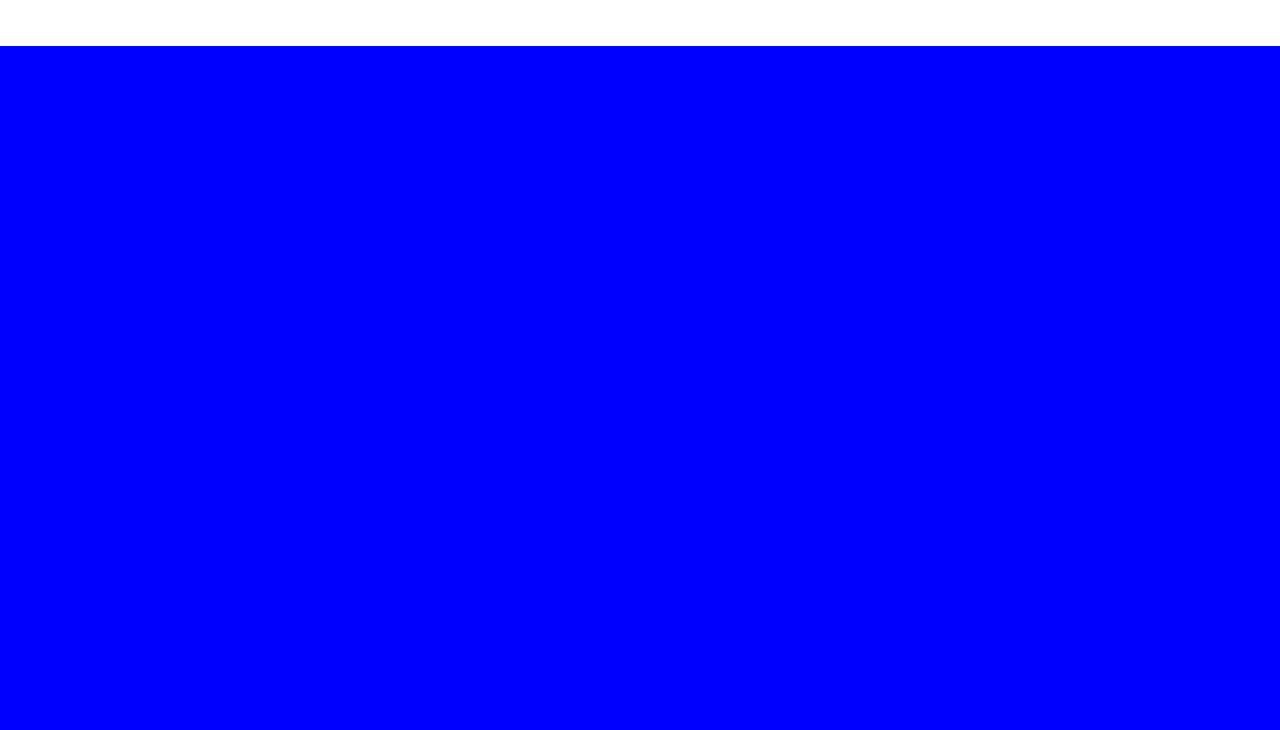
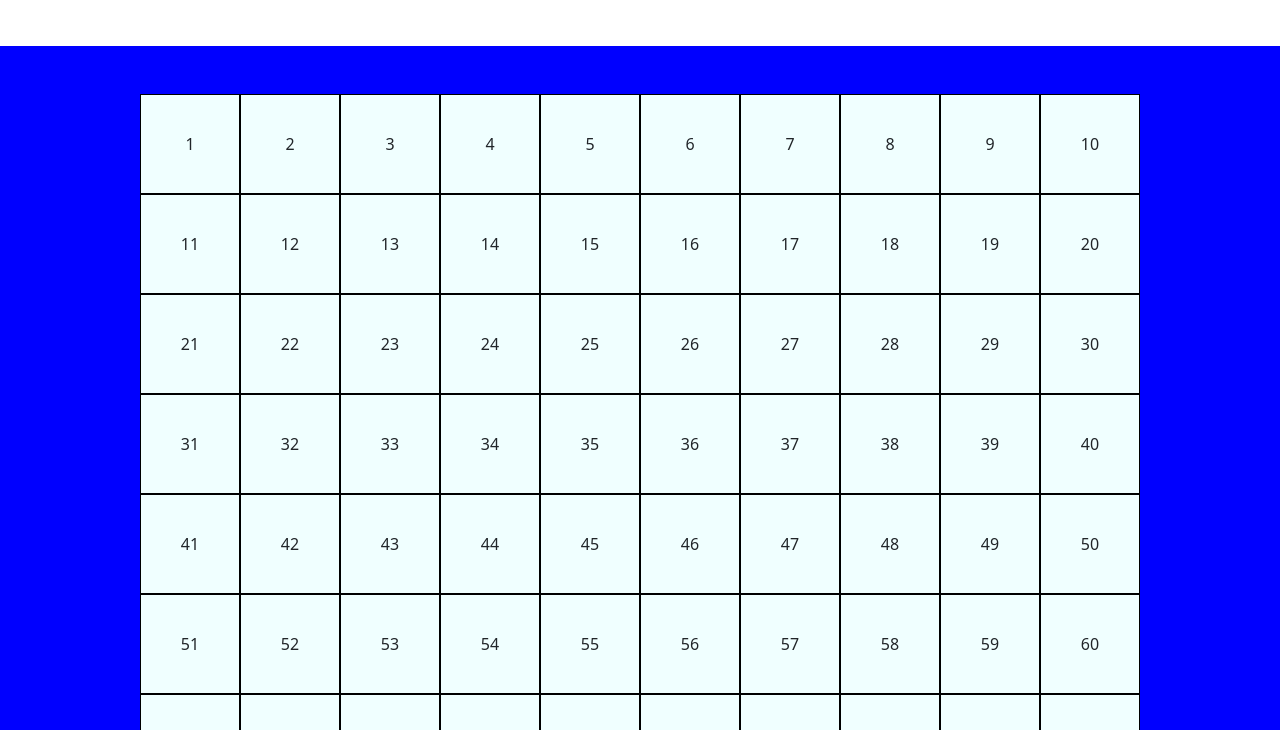
Before and after one commit to n3ndo/js-campominato-grid, a plain HTML site: page index.html in a window 1280 px wide. Shown: the part 70-800 px from the top of the page. Drawn offline with nearby package versions, Linux system fonts and the light colour scheme.

Commit message:
[UPDATE] fixed readme and created grid

```diff
--- a/css/style.css
+++ b/css/style.css
@@ -11,11 +11,28 @@ header{
 }
 main{
     width: 100%;
-    height: calc(100vh - 100px);
     background-color: blue;
 }
 
+#grid{
+    width: 1000px;
+    flex-wrap: wrap;
+    display: flex;
+}
+.square{
+    width: 100px;
+    height: 100px;
+    background-color: azure;
+    border: 1px solid black;
+    display: flex;
+    justify-content: center;
+    align-items: center;
+}
 /* common */
 .font-size-30{
     font-size: 30px;
 }
+
+.f-wrap{
+    flex-wrap: wrap;
+}
--- a/index.html
+++ b/index.html
@@ -15,6 +15,10 @@
         </div>
     </header>
     <main>
+        <div class="d-flex justify-content-center py-5">
+            <div id="grid">
+            </div>
+        </div>
     </main>
     <script type="text/javascript" src="./js/script.js"></script>
 </body>
--- a/js/script.js
+++ b/js/script.js
@@ -0,0 +1,14 @@
+function cell(){
+    const element = document.createElement("div");
+    element.classList.add("square");
+
+    return element;
+}
+
+const grid = document.getElementById("grid");
+
+for(let i=1; i<=100; i++){
+    let square = cell();
+    square.textContent = i;
+    grid.appendChild(square);
+}
```
Also changed, not shown: 1 other file.
